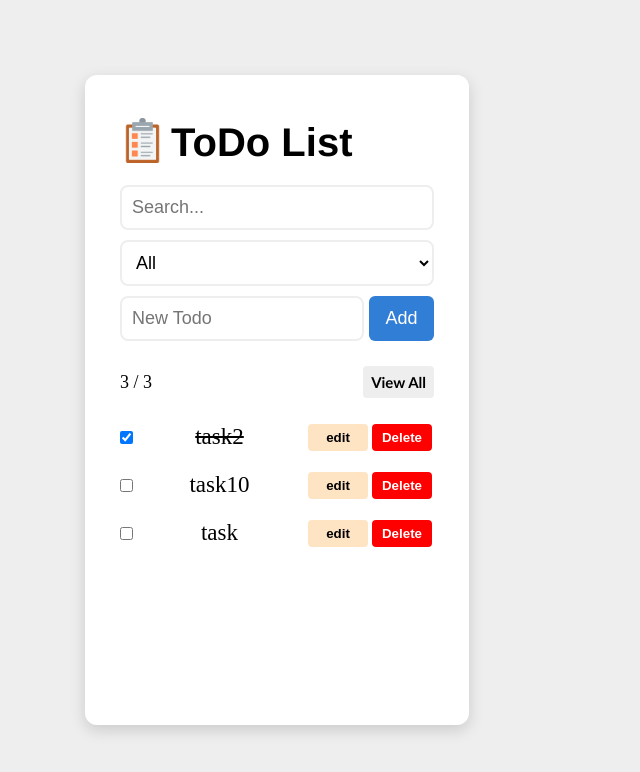
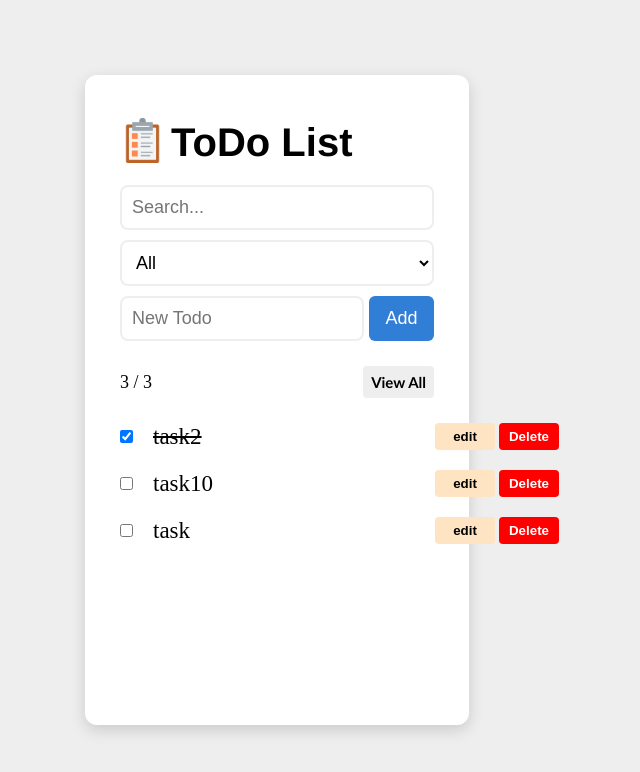
Before and after one commit to AvaniSujith/Todo-Typescript, a Vue app: page / in a window 1280 px wide. Shown: the top 772 px of the page, without its empty margins (363-1003 px from the left). Built offline with nearby package versions, Linux system fonts and the light colour scheme; data requests are answered from the project's data file.

Commit message:
style: updateto show text-overflow ellipses

```diff
--- a/src/components/TaskList.vue
+++ b/src/components/TaskList.vue
@@ -37,7 +37,7 @@ const editTask = (task: Task) => {
 };
 
 const updateTaskComplete = (task: Task) => {
-  task.completed = !task.completed
+  task.completed = !task.completed;
   taskStore.updateTask(task);
   notificationStore.addToast("Task state updated successfully", "update");
 };
@@ -69,6 +69,7 @@ const handleSaveOrEdit = (task: Task) => {
         :disabled="isEditing(task.id)"
         @change="updateTaskComplete(task)"
       />
+      <div class="task-title">
         <p
           v-if="!isEditing(task.id)"
           :class="task.completed ? 'completed' : 'not-completed'"
@@ -82,7 +83,7 @@ const handleSaveOrEdit = (task: Task) => {
           type="text"
           @keyup.enter="handleSaveOrEdit(task)"
         />
-
+      </div>
       <div class="task-buttons">
         <button class="edit-btn" @click="handleSaveOrEdit(task)">
           {{ buttonContent(task.id) }}
@@ -141,6 +142,28 @@ button:disabled {
   font-size: 23px;
 }
 
+.task-title p {
+  height: 100%;
+  cursor: pointer;
+  padding: 10px 20px 0 20px;
+  width: 300px;
+  overflow: hidden;
+  white-space: nowrap;
+  text-overflow: ellipsis;
+}
+
+.task-title input {
+  margin: 0;
+  width: 300px;
+}
+
+.task-title {
+  height: 45px;
+  display: flex;
+  align-items: center;
+  justify-content: center;
+}
+
 .task-buttons {
   display: flex;
 }
```
Lines whose indentation alone changed are shown as unchanged.
